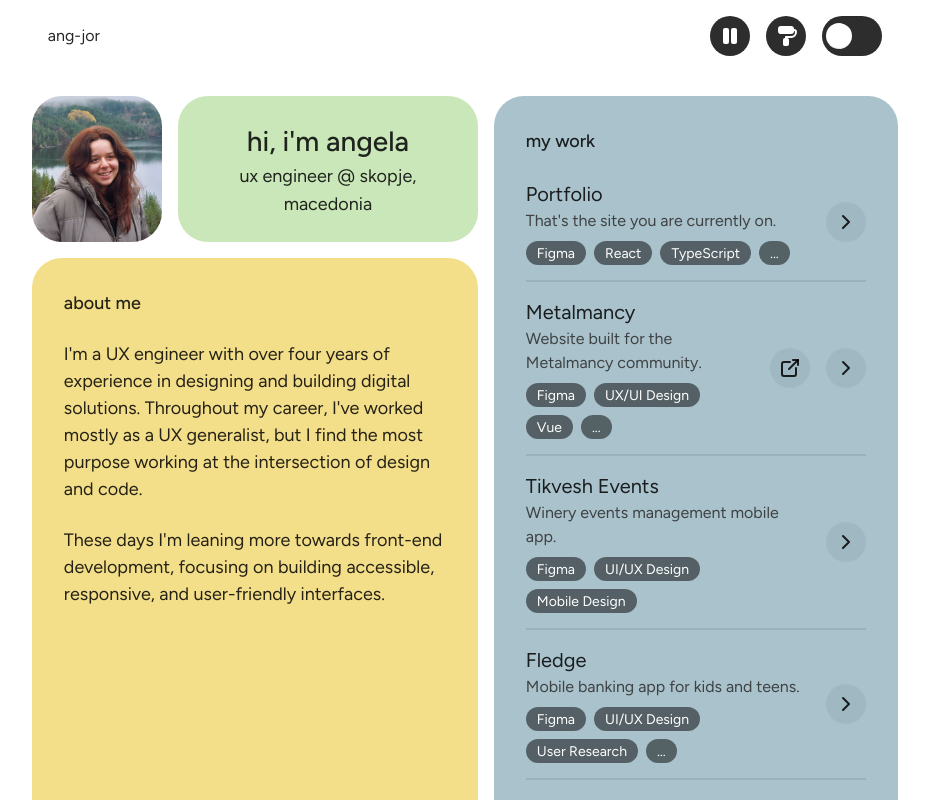
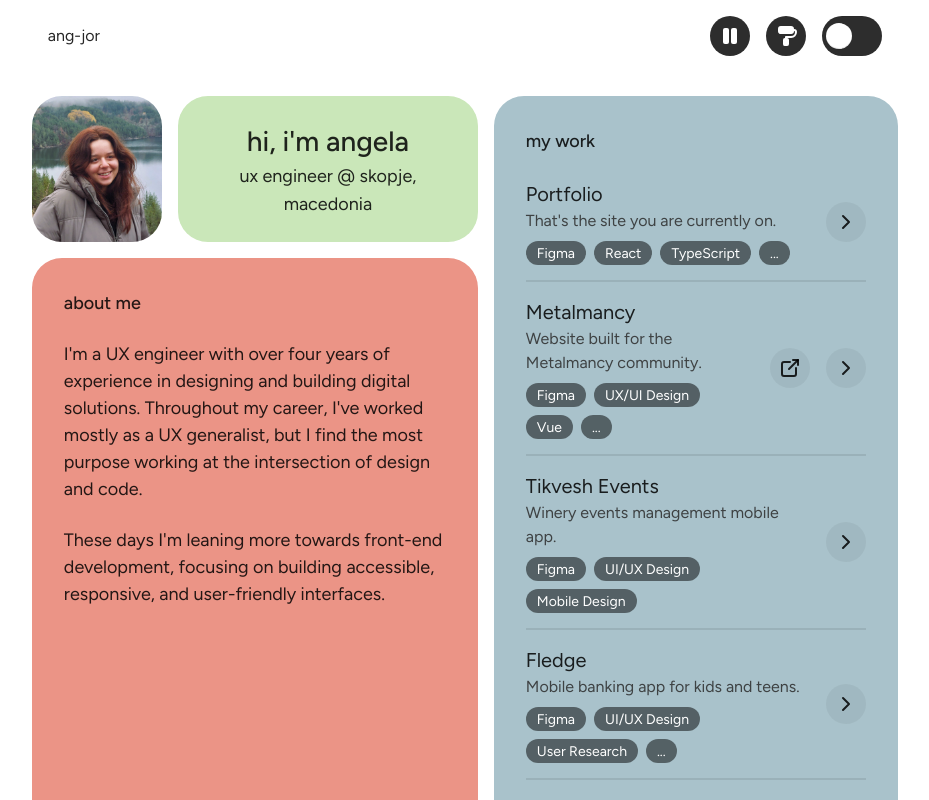
Before and after one commit to ang-jor/portfolio, a React (Vite) app: page / in a window 1280 px wide. Shown: the top 800 px of the page, without its empty margins (175-1104 px from the left). Built offline with nearby package versions, Linux system fonts and the light colour scheme.

Commit message:
minor changes, temporary favicon etc.

```diff
--- a/index.html
+++ b/index.html
@@ -2,9 +2,9 @@
 <html lang="en">
   <head>
     <meta charset="UTF-8" />
-    <link rel="icon" type="image/svg+xml" href="/vite.svg" />
+    <link rel="icon" type="image/svg+xml" href="/favicon_temp.svg" />
     <meta name="viewport" content="width=device-width, initial-scale=1.0" />
-    <title>ang-jor</title>
+    <title>Angela Jordanova</title>
     <script
       src="https://kit.fontawesome.com/41b16c12a2.js"
       crossorigin="anonymous"
--- a/src/App.css
+++ b/src/App.css
@@ -12,11 +12,11 @@
   --secondary-text-color: rgba(43, 43, 43, 0.85);
   --modal-bg-color: #f4f4f4;
   --color-intro: #cae7b9;
-  --color-about: #f3de8a;
+  --color-about: #eb9486;
   --color-projects: #a9c2cb;
   --color-project-badge: #71677c;
-  --color-experience: #eb9486;
-  --color-contact: #a9c2cb;
+  --color-experience: #f3de8a;
+  --color-contact: #ada6b5;
   --color-toggle-bg: #a19194;
   --color-resume-button: #2d2d2d;
   --color-resume-button-hover: rgb(15, 15, 15);
@@ -44,10 +44,10 @@ html.dark-mode {
   --secondary-text-color: rgba(238, 238, 238, 0.911);
   --modal-bg-color: #2f2f2f;
   --color-intro: #5a7d54;
-  --color-about: #7b6e35;
+  --color-about: #8b5a52;
   --color-projects: #4b6973;
   --color-project-badge: #6b6370;
-  --color-experience: #8b5a52;
+  --color-experience: #7b6e35;
   --color-contact: #3d3946;
   --color-toggle-bg: #5c5455;
   --color-resume-button: #2d2d2d;
@@ -118,6 +118,10 @@ p {
   font-size: var(--text-fluid-sm);
 }
 
+img {
+  @apply pointer-events-none;
+}
+
 .app-wrapper {
   @apply flex flex-col;
 }
@@ -176,7 +180,7 @@ main {
   @apply max-w-[190px] max-h-[190px] min-w-[130px] min-h-[130px] hidden xl:flex;
 
   img {
-    @apply w-full h-full object-cover pointer-events-none;
+    @apply w-full h-full object-cover;
     overflow-clip-margin: unset;
   }
 }
--- a/src/components/Controls.tsx
+++ b/src/components/Controls.tsx
@@ -94,7 +94,7 @@ const Controls = ({ onColorsChange }: ControlsProps) => {
       <button
         onClick={handleShuffleColors}
         className="filled-btn"
-        title="Shuffle container colors"
+        title="Shuffle colors"
       >
         <IconPaintFilled size={24} />
       </button>
```
Also changed, not shown: .cpanel.yml (deleted), public/favicon_temp.svg (added), 1 other file (tests, documents, lock files or other folders).
